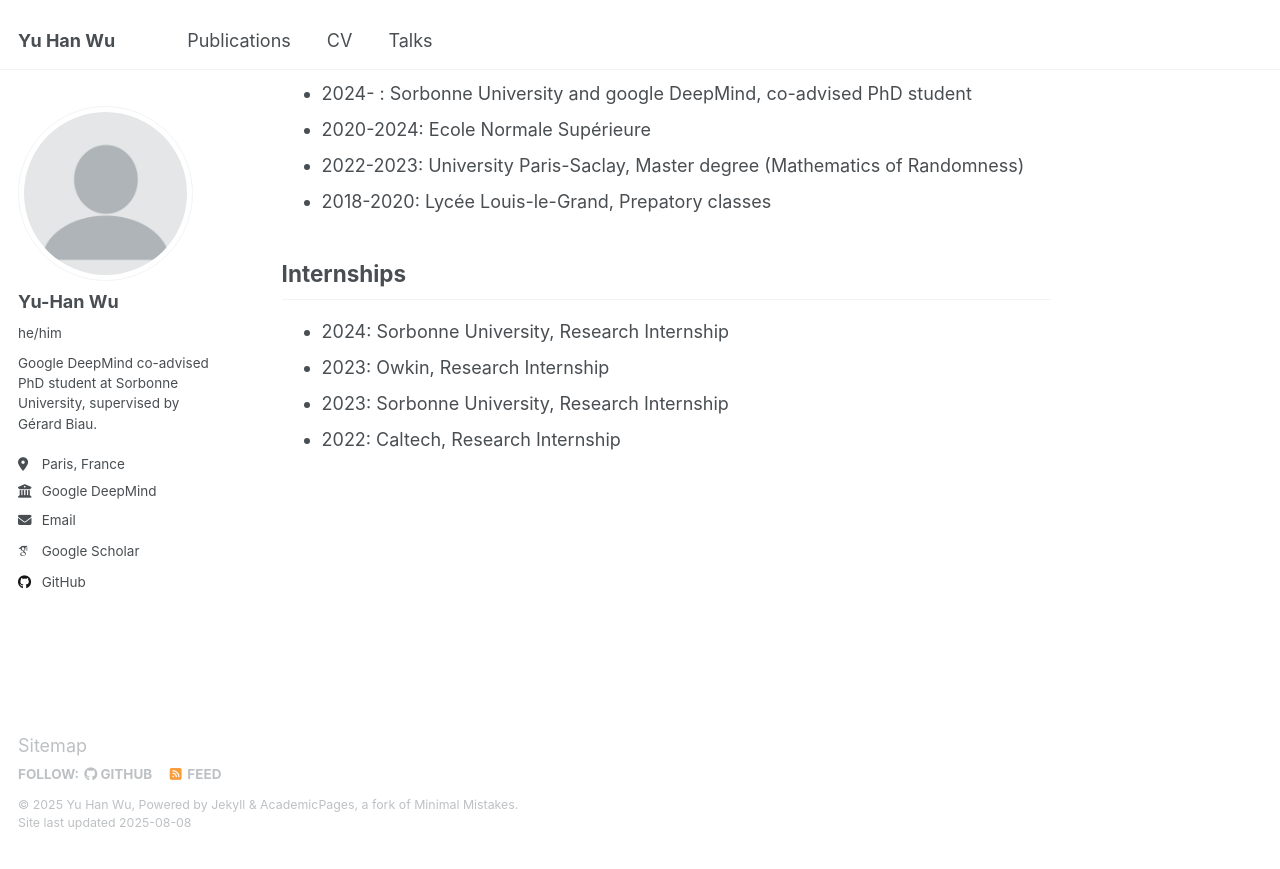
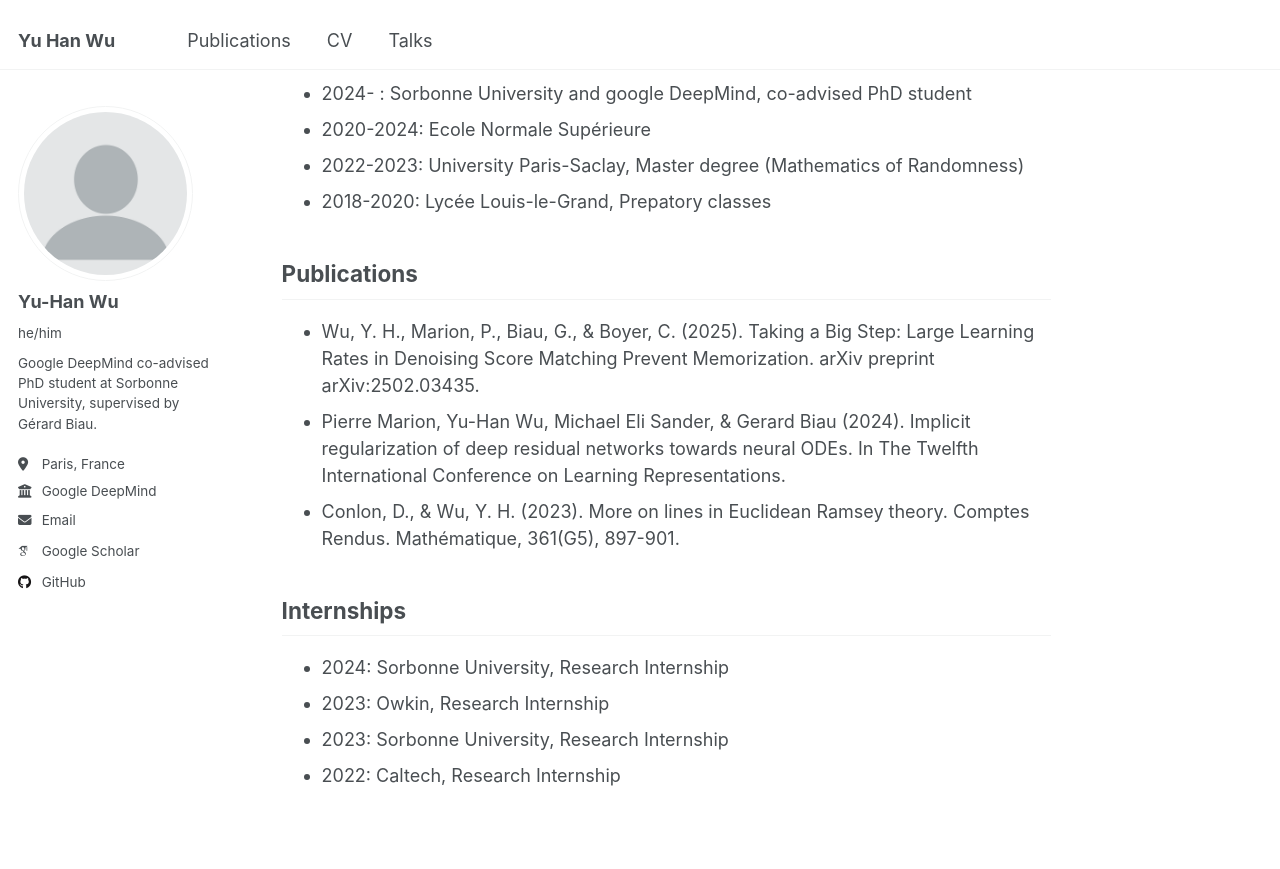
Before and after one commit to pojoowu/pojoowu.github.io, a Jekyll site: the page built from _pages/about.md, in a window 1280 px wide and 900 px high, scrolled down 305 px. Shown: the top 869 px of the window. Built offline with Jekyll 4.4.1, drawn with Linux system fonts in a browser that asks for light colours; some web fonts are replaced.

Commit message:
Update about.md

```diff
--- a/_pages/about.md
+++ b/_pages/about.md
@@ -15,6 +15,11 @@ Hi, I am Yu-Han. I have been a PhD student in [LPSM](https://www.lpsm.paris/) at
 * 2022-2023: University Paris-Saclay, Master degree (Mathematics of Randomness)
 * 2018-2020: Lycée Louis-le-Grand, Prepatory classes
 
+## Publications
+* Wu, Y. H., Marion, P., Biau, G., & Boyer, C. (2025). Taking a Big Step: Large Learning Rates in Denoising Score Matching Prevent Memorization. arXiv preprint arXiv:2502.03435.
+* Pierre Marion, Yu-Han Wu, Michael Eli Sander, & Gerard Biau (2024). Implicit regularization of deep residual networks towards neural ODEs. In The Twelfth International Conference on Learning Representations.
+* Conlon, D., & Wu, Y. H. (2023). More on lines in Euclidean Ramsey theory. Comptes Rendus. Mathématique, 361(G5), 897-901.
+
 ## Internships
 * 2024: Sorbonne University, Research Internship
 * 2023: Owkin, Research Internship
```
